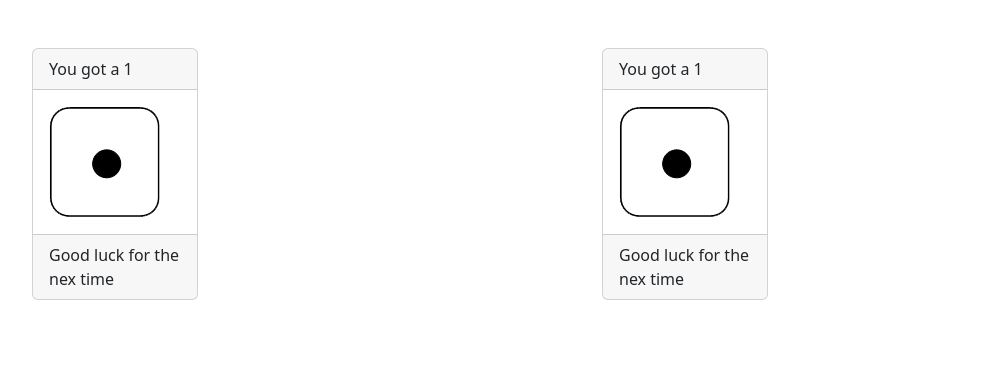
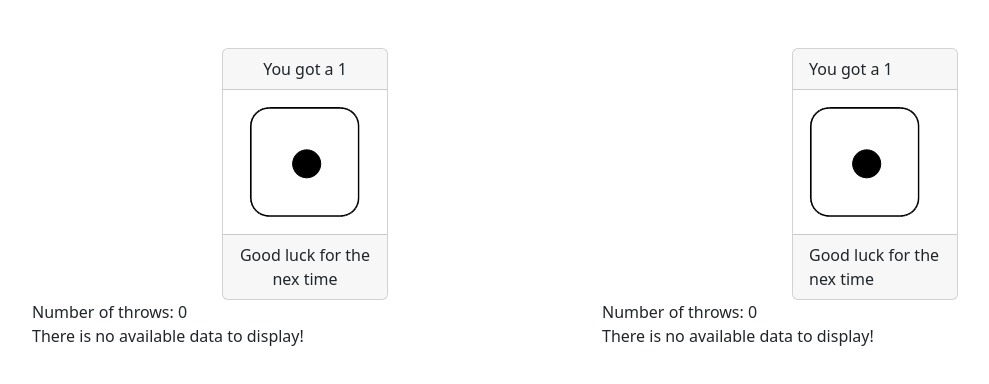
Before and after one commit to vcluis/players-and-dices, a React (Create React App) app: page /play in a window 1280 px wide. Shown: the top 384 px of the page, without its empty margins (50-1039 px from the left). Built offline with nearby package versions, Linux system fonts and the light colour scheme.

Commit message:
dice behavior is complete, history component displays results as expected

```diff
--- a/src/components/dice/Dice.js
+++ b/src/components/dice/Dice.js
@@ -1,4 +1,4 @@
-import { useState, useEffect, useRef } from "react";
+import { useState, useRef } from "react";
 import DiceFace from "./DiceFace";
 import { store, movementAction } from "../../store/store";
 
@@ -11,16 +11,13 @@ const Dice = ({playerId}) => {
         return Math.floor(Math.random() * 6) + 1;
     }
 
-    useEffect(() => {
-        console.log("current value is:", currentValue);
-    }, [currentValue]);
-
     const handleDiceRoll = e => {
         e.preventDefault();
         if(interval.current){
             clearInterval(interval.current);
             interval.current = undefined;
             store.dispatch(movementAction(playerId, currentValue));
+            console.log(store.getState());
             return;
         }
         interval.current = setInterval(() => {
--- /dev/null
+++ b/src/components/history/History.js
@@ -0,0 +1,25 @@
+import React from "react";
+import getDiceFace from "../dice/DiceFaces";
+
+const History = ({values}) => {
+
+    const styles = {
+        diceFace: {
+            height: "20px",
+            width: "20px",
+            margin: "15px"
+        }
+    }
+
+    const renderedValues = values.length === 0 ? <div>There is no available data to display!</div> : values.map((element, index) => <img key={index} src={getDiceFace(element)} style={styles.diceFace} alt="value graphic representation" />);
+
+    return (
+        <div className="row">
+            <div className="col">
+                {renderedValues}
+            </div>
+        </div>
+    );
+}
+
+export default History;
--- a/src/components/instruction/Instructions.js
+++ b/src/components/instruction/Instructions.js
@@ -10,13 +10,15 @@ const playerInstructions = [
 
 const Instructions = () => {
 
-    const renderedInstructions = playerInstructions.map((element, index) => <Instruction index={index + 1} text={element} />);
+    const renderedInstructions = playerInstructions.map((element, index) => <Instruction key={index} index={index + 1} text={element} />);
 
     return (
         <Fragment>
             <h1>Instructions</h1>
             <table>
-                {renderedInstructions}
+                <tbody>
+                    {renderedInstructions}
+                </tbody>
             </table>
         </Fragment>
     );
--- a/src/components/screens/Play.js
+++ b/src/components/screens/Play.js
@@ -1,5 +1,7 @@
-import { store, movementAction } from "../../store/store";
+import { useState } from "react";
+import { store } from "../../store/store";
 import Dice from "../dice/Dice";
+import History from "../history/History";
 
 const styles = {
     playerName: {
@@ -9,32 +11,50 @@ const styles = {
 
 const Play = () => {
 
-    const firstPlayer = store.getState()[0];
-    const secondPlayer = store.getState()[1];
+    const [players, setPlayers] = useState({
+        firstPlayer: store.getState()[0],
+        secondPlayer: store.getState()[1]
+    });
+
+    const updatePlayersHistory = () => {
+        setPlayers({
+            firstPlayer: store.getState()[0],
+            secondPlayer: store.getState()[1]
+        });
+    }
+
+    store.subscribe(() => {
+        updatePlayersHistory();
+    });
 
     return (
         <div className="container my-5">
-            <div className="row justify-content-center">
+            <div className="row">
                 <div className="col-md-6">
-                    <div style={styles.playerName}>
-                        {firstPlayer.name}
+                    <div className="text-center" style={styles.playerName}>
+                        {players.firstPlayer.name}
                     </div>
-                    <div className="row">
-                        <div className="col-4">
-                            <Dice playerId={firstPlayer.id} />
+                    <div className="row justify-content-center">
+                        <div className="col-md-4">
+                            <div className="text-center">
+                                <Dice playerId={players.firstPlayer.id} />
+                            </div>
                         </div>
                     </div>
+                    Number of throws: {players.firstPlayer.values.length}
+                    <History values={players.firstPlayer.values} />
                 </div>
                 <div className="col-md-6">
-                    <div style={styles.playerName}>
-                        {secondPlayer.name}
+                    <div className="text-center" style={styles.playerName}>
+                        {players.secondPlayer.name}
                     </div>
-                    <div className="row">
-                        <div className="col-4">
-                            <Dice playerId={secondPlayer.id} />
+                    <div className="row justify-content-center">
+                        <div className="col-md-4">
+                            <Dice playerId={players.secondPlayer.id} />
                         </div>
                     </div>
-
+                    Number of throws: {players.secondPlayer.values.length}
+                    <History values={players.secondPlayer.values} />
                 </div>
             </div>
         </div>
```
Also changed, not shown: src/components/dice/DiceFace.js (+2 -10 lines), src/components/statistic/Statistic.js (deleted, +0 -21 lines), src/components/turn/Turn.js (deleted).
